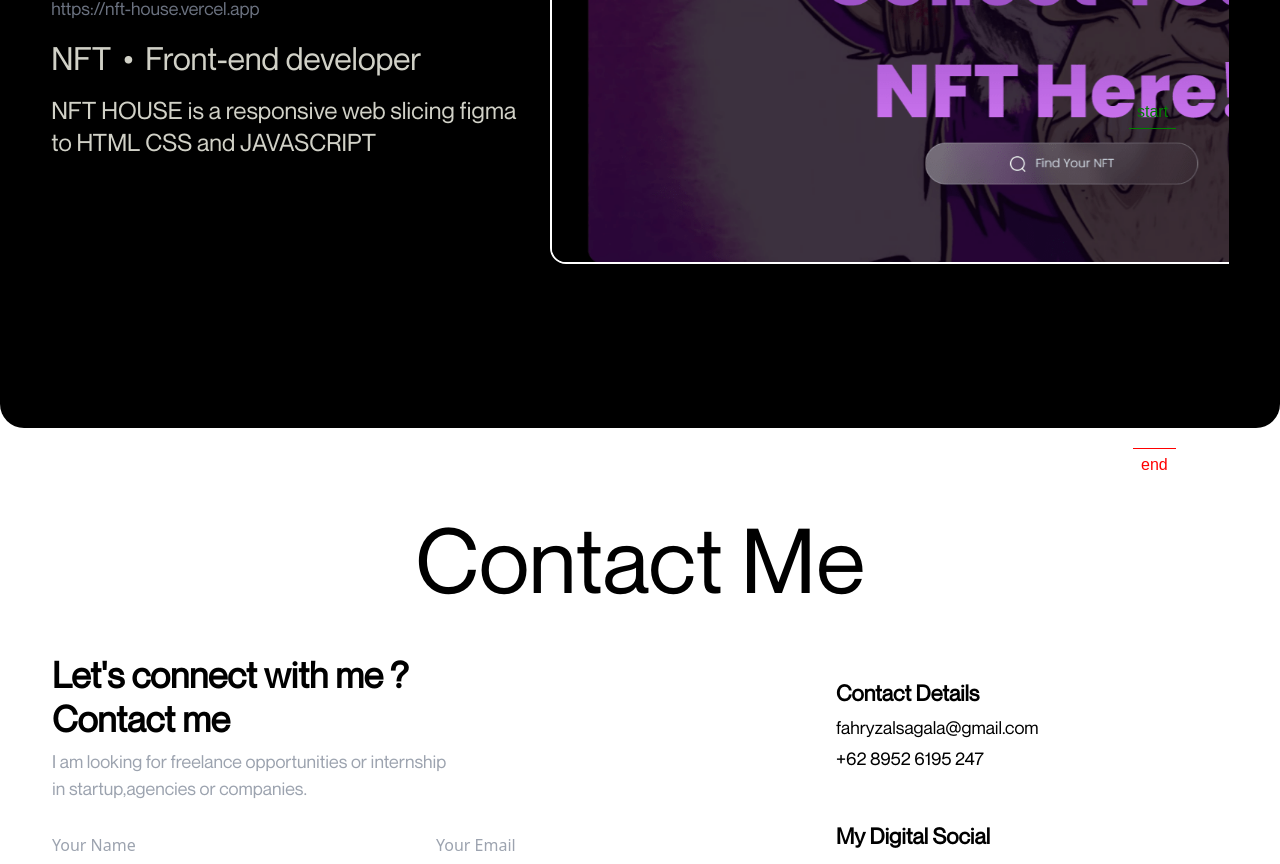
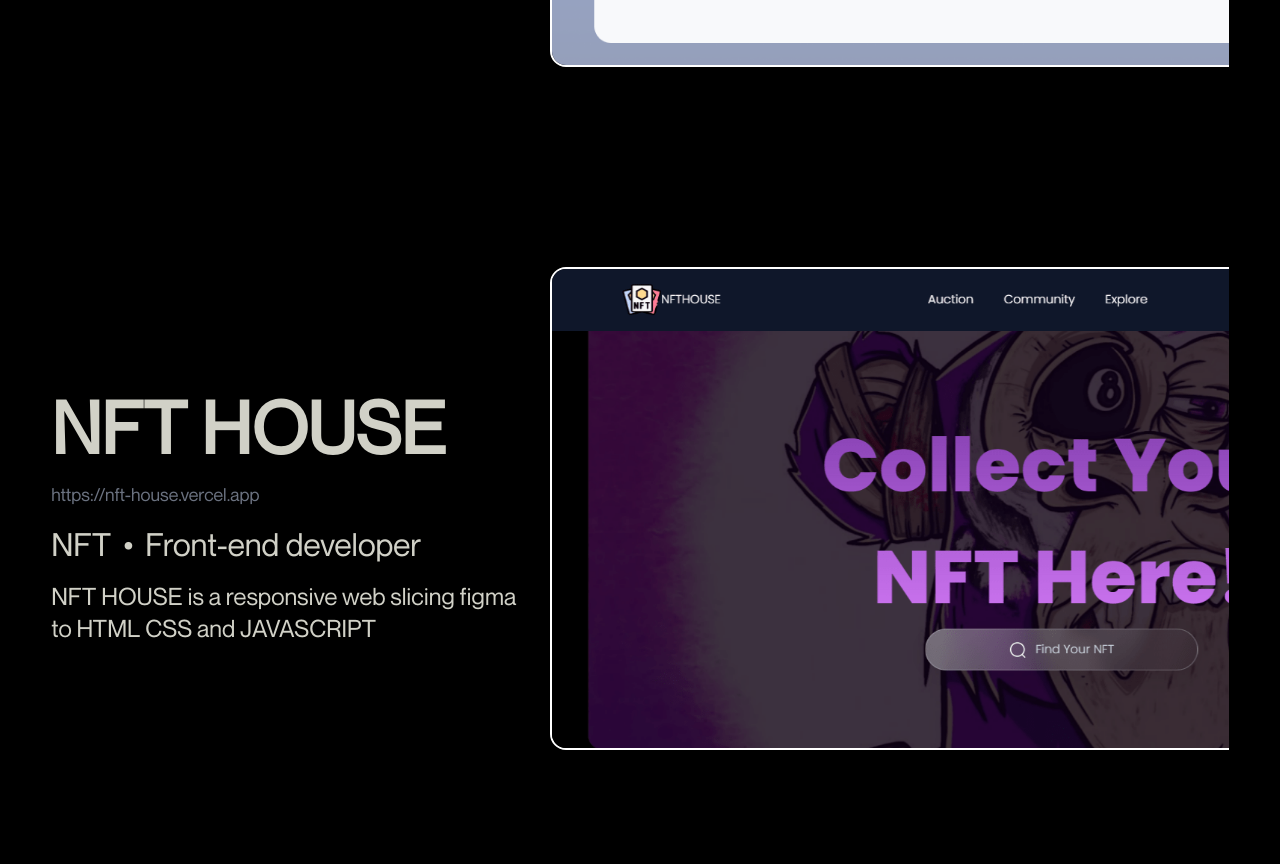
Before and after one commit to leo-lifecode/react-gsap-portfolio, a React (Vite) app: page / in a window 1280 px wide. Shown: the part 7520-8384 px from the top of the page. Built offline with nearby package versions, Linux system fonts and the light colour scheme.

Commit message:
Update App.jsx

```diff
--- a/src/App.jsx
+++ b/src/App.jsx
@@ -53,7 +53,7 @@
       </section>
       <div id="section3" className="mt-[100px]" ref={sectproject}>
         <Project />
-        <div ref={secthelotest}>hello</div>
+        <div ref={secthelotest}></div>
       </div>
       <section id="section4" className="mt-[320px]">
         <Contacts />
```
